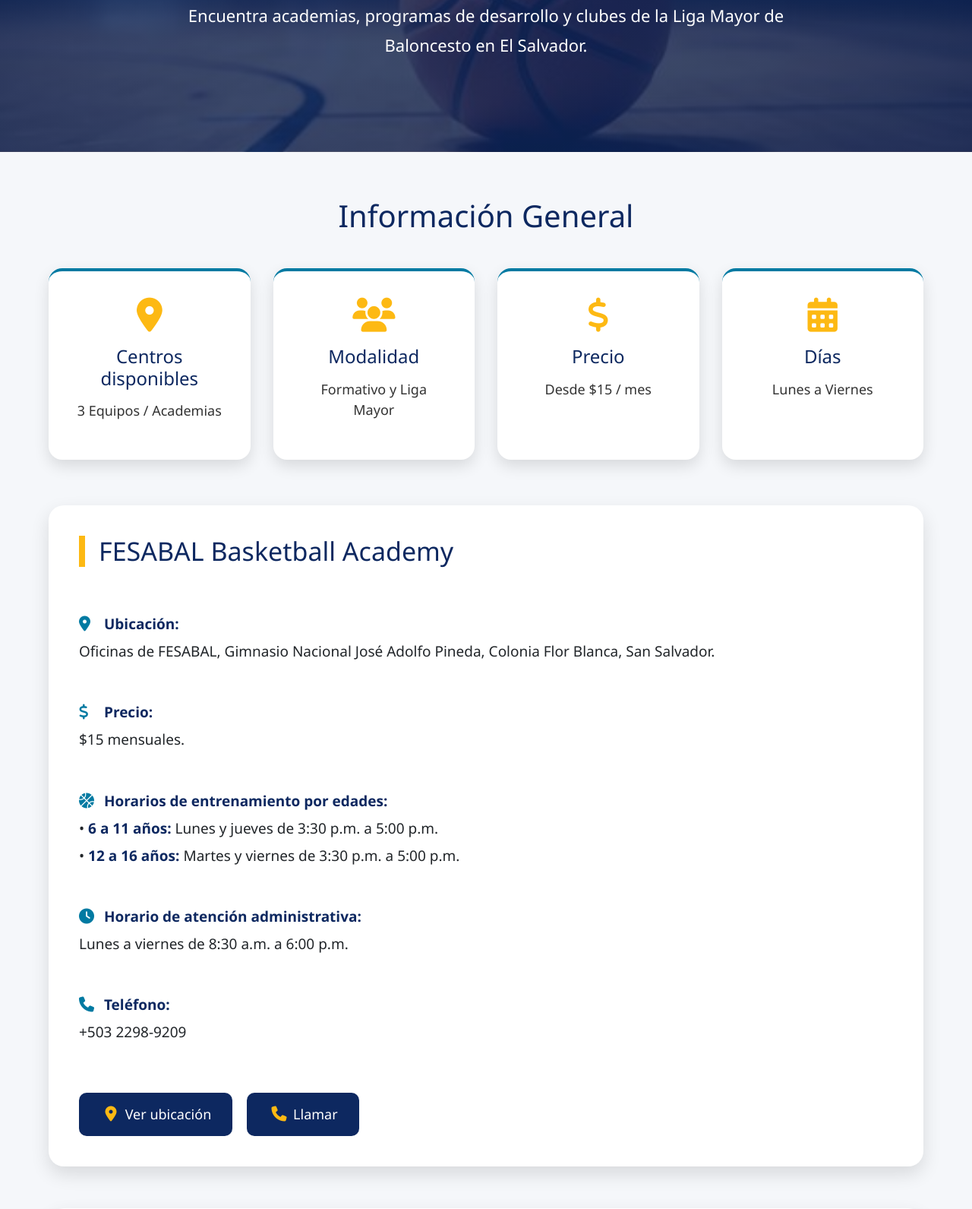
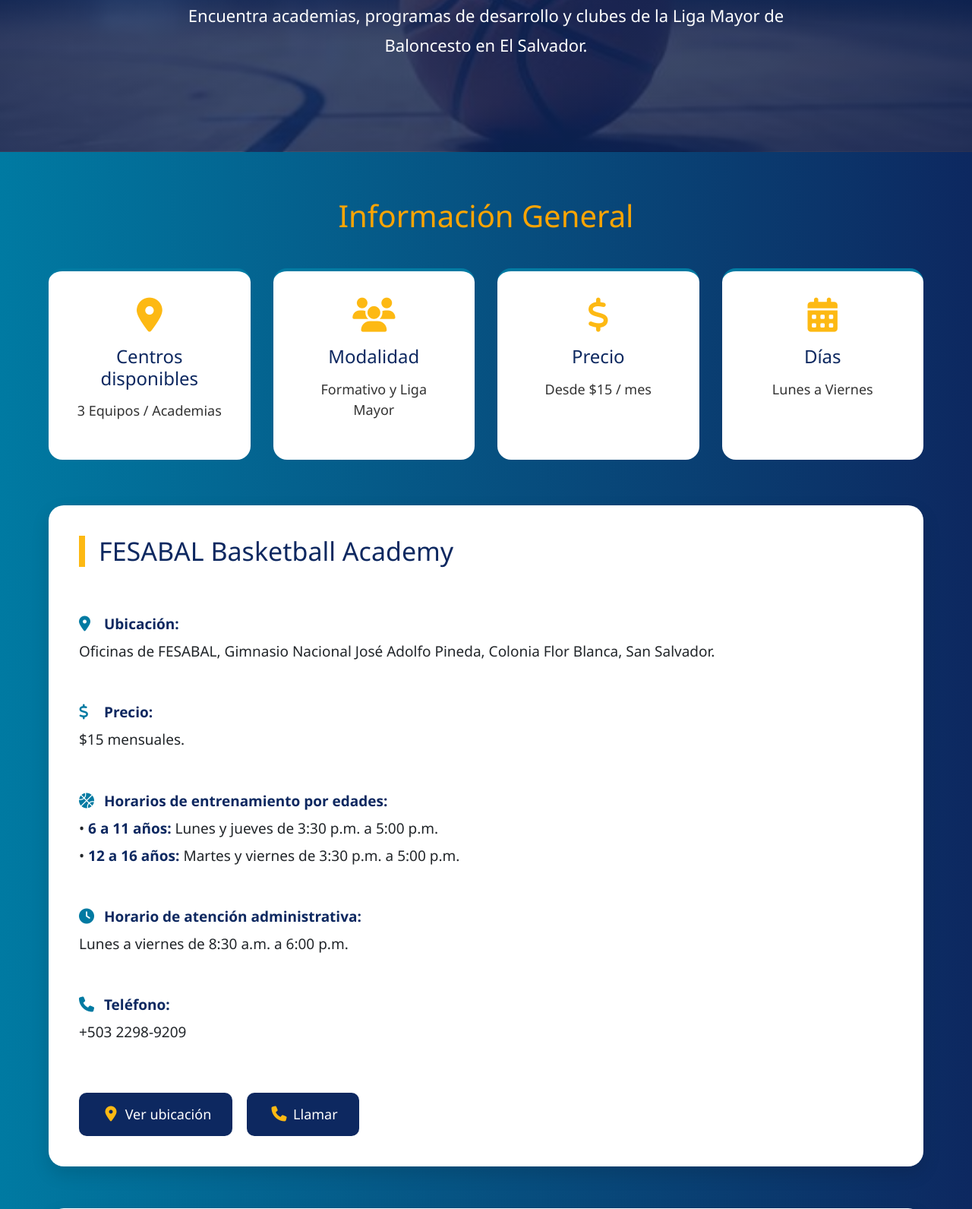
Before and after one commit to CarlosMois/Sportx, a PHP site: page /Public/basketball.php in a window 1280 px wide. Shown: the part 311-1902 px from the top of the page at 76% size. Run offline with PHP 8.4, Linux system fonts and the light colour scheme; the visitor is signed in with stand-in values (Sample User, id 1); some libraries are stand-ins or nearby versions.

Commit message:
avanzada

```diff
--- a/Public/CSS/voleibol.css
+++ b/Public/CSS/voleibol.css
@@ -10,7 +10,7 @@
 }
 
 body{
-    background:#f5f7fa;
+    background: linear-gradient(90deg, #007AA2 0%, #0D2860 100%);
     color:#333;
 }
 
@@ -57,7 +57,7 @@ body{
 .info-general h2{
 
     text-align:center;
-    color:#0c1c4e;
+    color:orange;
     font-size:40px;
     margin-bottom:45px;
 }
--- a/Public/basketball.php
+++ b/Public/basketball.php
@@ -35,7 +35,7 @@ if (
         }
 
         body {
-            background: #f5f7fa;
+            background: linear-gradient(90deg, #007AA2 0%, #0D2860 100%);
             color: #333;
         }
 
@@ -82,7 +82,7 @@ if (
 
         .info-general h2 {
             text-align: center;
-            color: #0D2860;
+            color: orange ;
             font-size: 40px;
             margin-bottom: 45px;
         }
@@ -98,8 +98,6 @@ if (
             padding: 35px;
             border-radius: 18px;
             text-align: center;
-            box-shadow: 0 8px 20px rgba(0, 0, 0, 0.12);
-            transition: .3s;
             border-top: 4px solid #007AA2;
         }
 
--- a/Public/futbol.php
+++ b/Public/futbol.php
@@ -47,7 +47,7 @@ if (
         .hero {
             background:
             linear-gradient(rgba(13, 40, 96, 0.80), rgba(13, 40, 96, 0.80)),
-            url("/Sportx/img/img\ futbol.jpg");
+            url("/Sportx/img/");
 
             background-size: cover;
             background-position: center;
```
Also changed, not shown: Public/CSS/ballet.css (+2 -5 lines).
